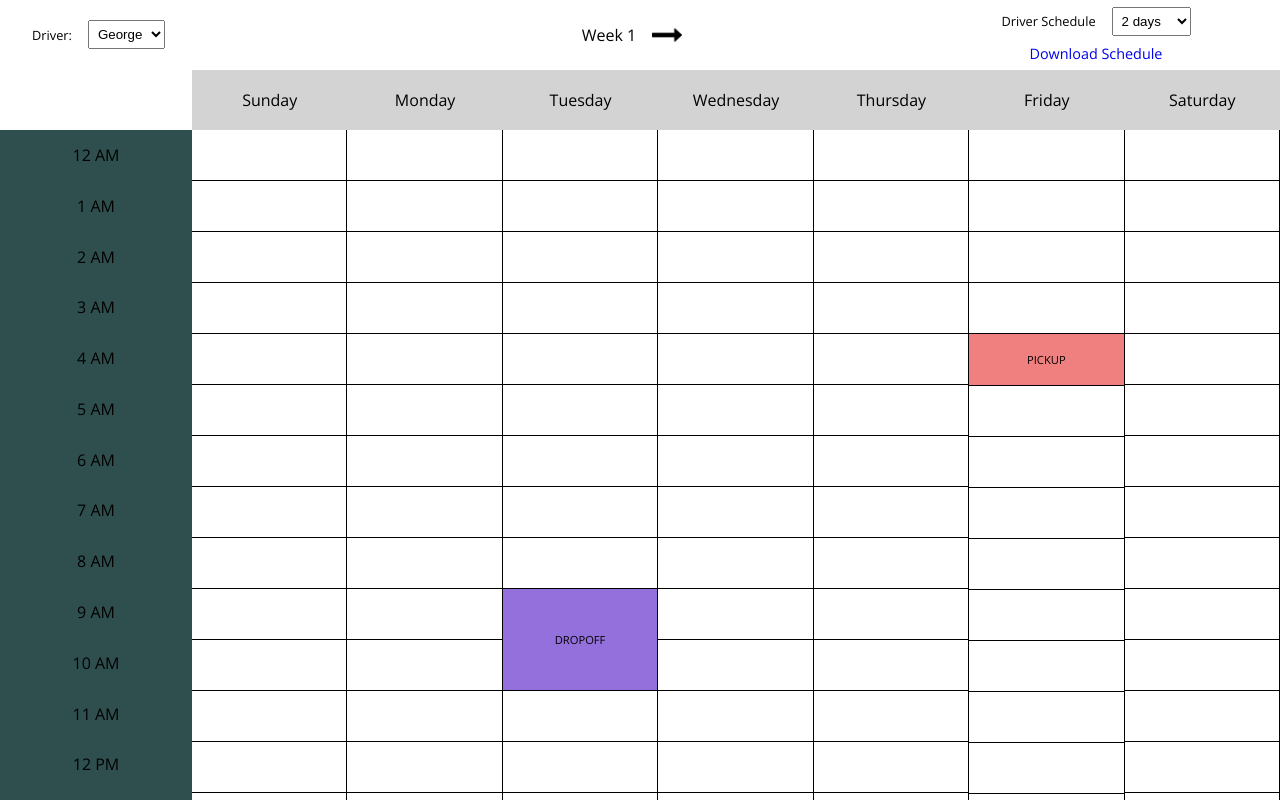
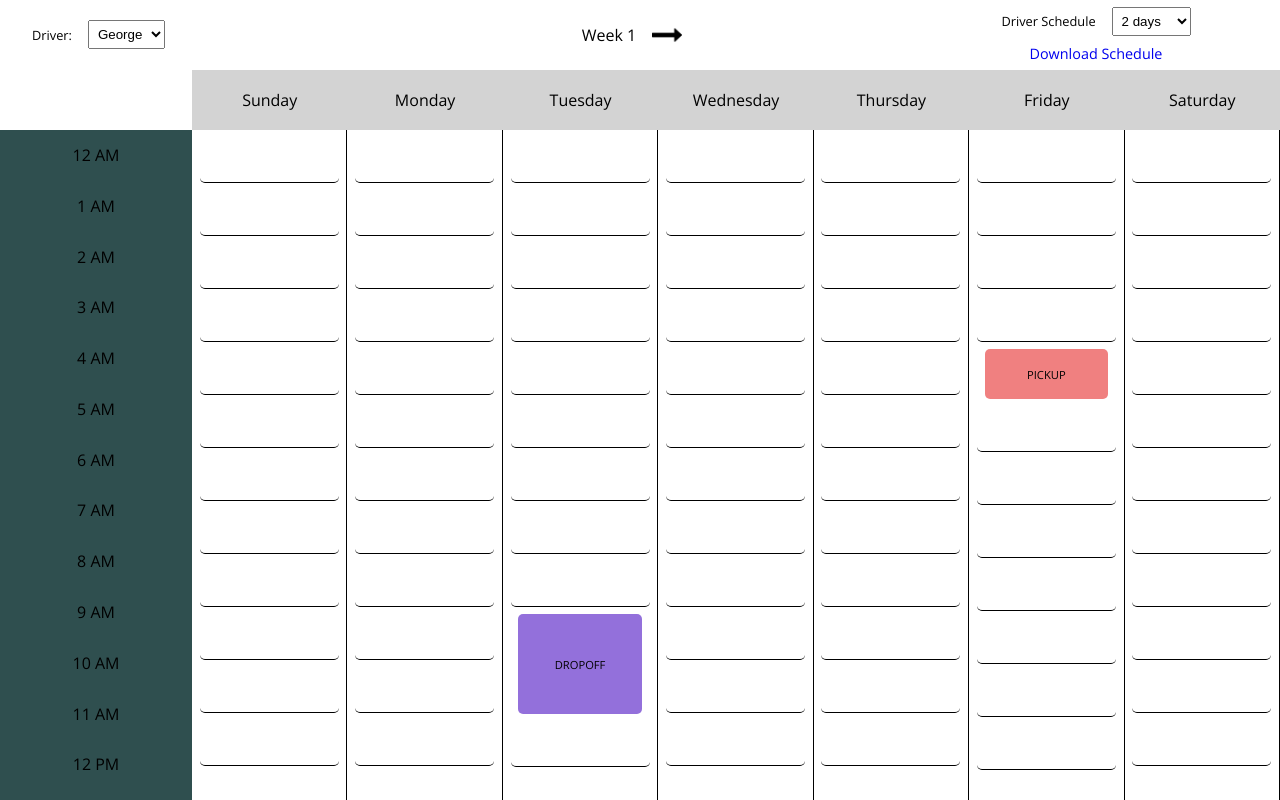
Before and after one commit to kevinconvery/scheduler-app, a React (Create React App) app: page / in a window 1280 px wide. Shown: the top 800 px of the page. Built offline with nearby package versions, Linux system fonts and the light colour scheme.

Commit message:
add styling to Task component

```diff
--- a/src/components/Task/Task.css
+++ b/src/components/Task/Task.css
@@ -1,10 +1,25 @@
 .Task {
+  transition: all 0.5s ease-in-out;
   display: flex;
   justify-content: center;
   align-items: center;
   font-size: 0.7rem;
-  border-bottom: 1px solid black;
-  padding-top: 1px;
+  width: 80%;
+  height: 90%;
+  margin-left: 10%;
+  margin-top: 5%;
+  border-radius: 5px;
+}
+
+.Task ul {
+  list-style: none;
+  margin: 0;
+  padding: 0;
+}
+
+.Task:hover {
+  transform: scale(1.1);
+  opacity: 0.9;
 }
 
 .task-pickup {
@@ -18,3 +33,20 @@
 .task-dropoff {
   background: mediumpurple;
 }
+
+.grid-cell {
+  height: 50px;
+  width: 90%;
+  margin-top: 2px;
+  margin-bottom: 2px;
+  margin-left: 5%;
+  border-radius: 5px;
+  display: flex;
+  align-items: center;
+  justify-content: center;
+  transition: all 0.7s ease-in-out;
+}
+
+.grid-cell:hover {
+  background: lightblue;
+}
```
